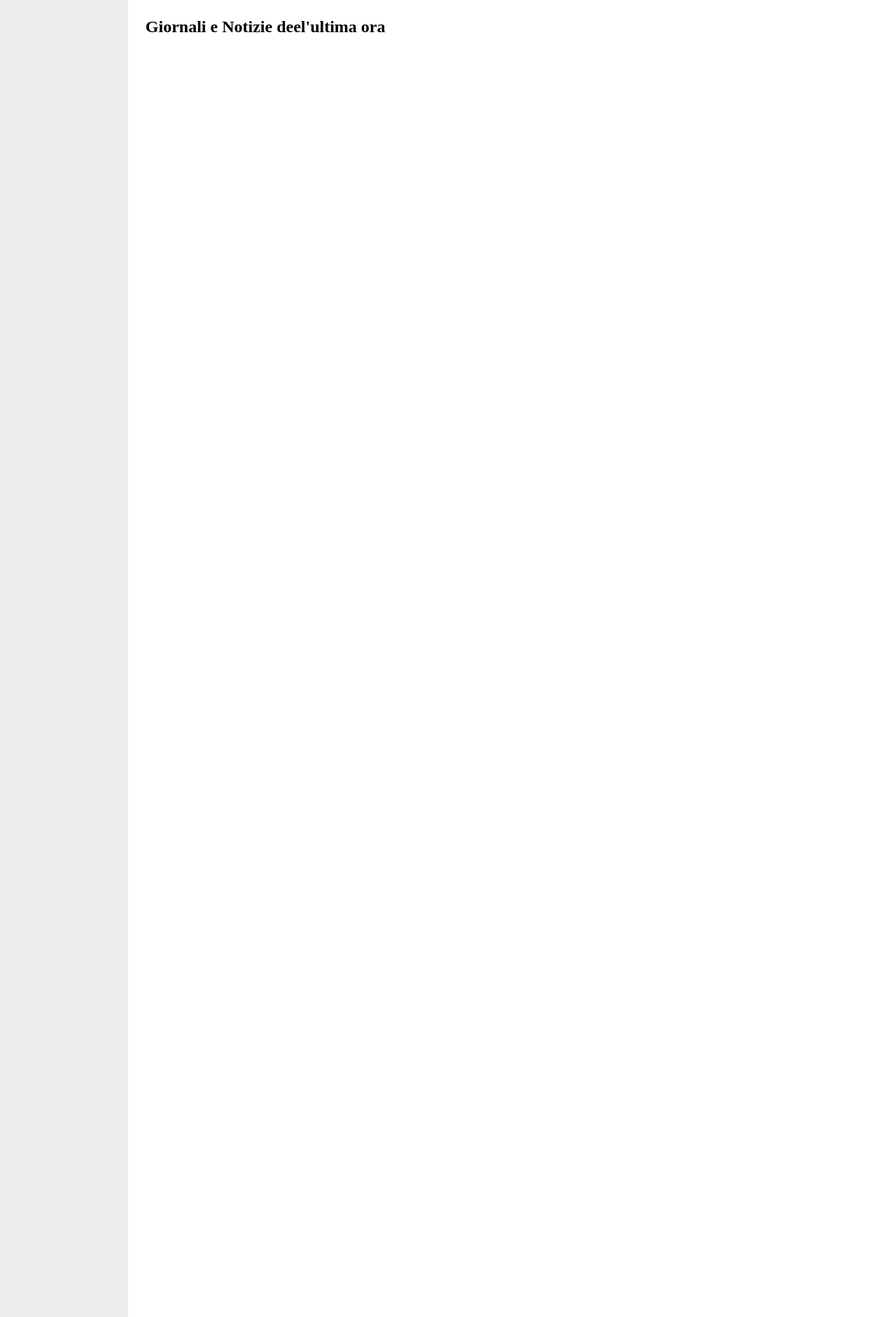
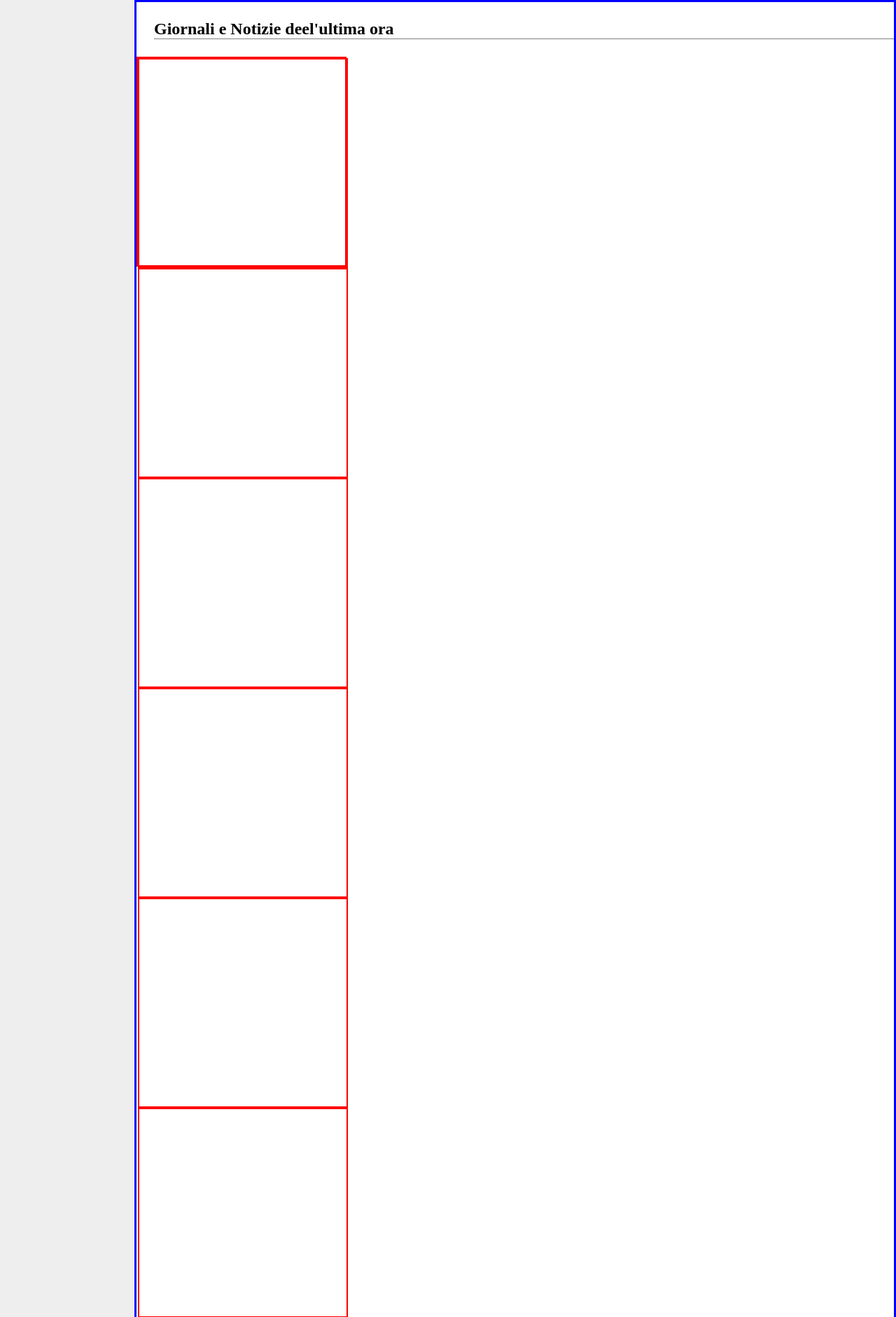
Before and after one commit to morad200120/sito_italiano, a Flask app: page /desktop_page in a window 1280 px wide. Shown: the part 49-1931 px from the top of the page at 70% size. Run offline with Flask 3, Linux system fonts and the light colour scheme.

Commit message:
da sistemare il posizionamentro deglio articoli

```diff
--- a/main.py
+++ b/main.py
@@ -25,4 +25,4 @@ def mobile_page():
 
 
 if __name__ == '__main__':
-    app.run(debug=True, host='0.0.0.0', port=5000)
+    app.run(debug=True, host='0.0.0.0', port=8080)
--- a/static/css/desktop_index.css
+++ b/static/css/desktop_index.css
@@ -6,7 +6,8 @@
 body {
     height: 100vh;
     display: flex;
-    flex-direction: column
+    flex-direction: column;
+    overflow: hidden;
 }
 
 .top-bar {
@@ -31,12 +32,26 @@ body {
     height: 100%;
 }
 
-.content-bar {
-    height: 100%;
-    width: 90%;
+
+#second-title {
+    width: 100%;
+    margin: 25px;
+    border-bottom: solid 1px gray;
 }
 
-#second-title {
-    width: 40%;
-    margin: 25px;
+.content-bar div {
+    width: 300px;
+    height: 300px;
+    border: solid 2px red;
 }
+
+.content-bar {
+    display: flex;
+    flex-direction: column;
+    width: 85%;
+    height: 100%;
+    position: absolute;
+    right: 0px;
+    border: solid 3px blue;
+    overflow-y: auto;
+}
--- a/static/js/index.js
+++ /dev/null
@@ -1 +0,0 @@
-profdhbjhfsjhdf
--- a/templates/desktop_index.html
+++ b/templates/desktop_index.html
@@ -16,9 +16,52 @@
         <div class="left-bar">
 
         </div>
+
         <div class="content-bar">
             <h2 id="second-title"> Giornali e Notizie deel'ultima ora</h2>
 
+            <div class="contenitore-articoli">
+                <div></div>
+                <div></div>
+                <div></div>
+                <div></div>
+                <div></div>
+                <div></div>
+                <div></div>
+                <div></div>
+                <div></div>
+                <div></div>
+                <div></div>
+                <div></div>
+                <div></div>
+                <div></div>
+                <div></div>
+                <div></div>
+                <div></div>
+                <div></div>
+                <div></div>
+                <div></div>
+                <div></div>
+                <div></div>
+                <div></div>
+                <div></div>
+                <div></div>
+                <div></div>
+                <div></div>
+                <div></div>
+                <div></div>
+                <div></div>
+                <div></div>
+                <div></div>
+                <div></div>
+                <div></div>
+                <div></div>
+                <div></div>
+                <div></div>
+                <div></div>
+                <div></div>
+                <div></div>
+            </div>
         </div>
     </div>
 </body>
```
